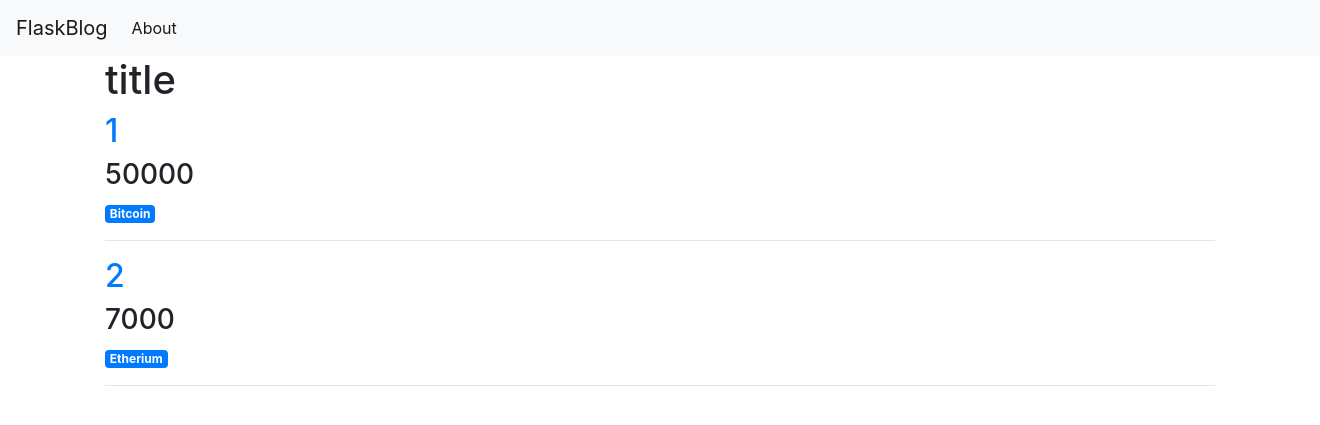
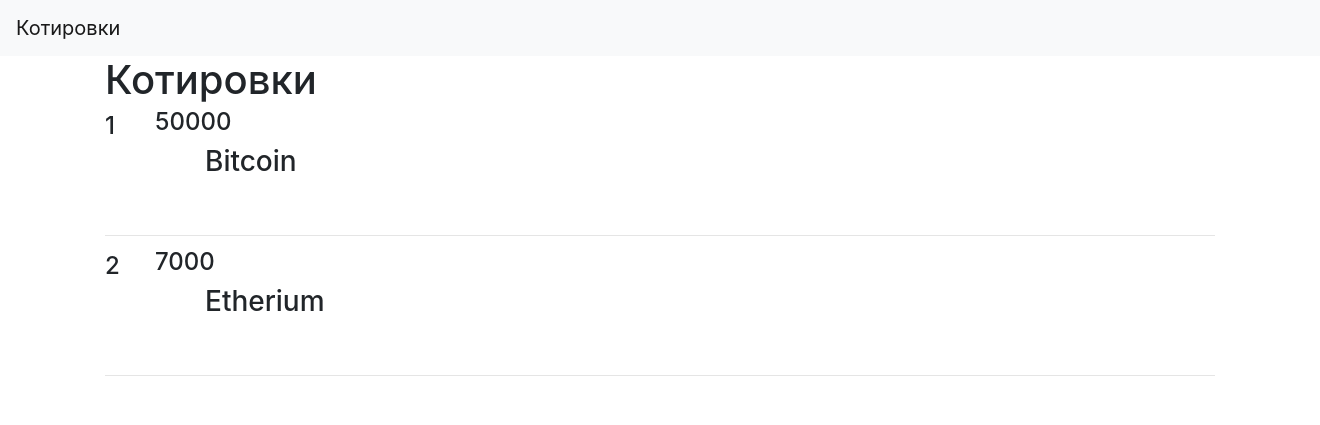
Before and after one commit to Confuzerpy/quotes_site, a Flask app: page / in a window 1320 px wide. Shown: the top 425 px of the page. Run offline with Flask 2, Linux system fonts and the light colour scheme; data comes from the database, SQL or seed files in the repository; some libraries are stand-ins or nearby versions.

Commit message:
начал писать парсер, исправил некоторые косяки

```diff
--- a/app.py
+++ b/app.py
@@ -4,13 +4,14 @@ from flask import Flask, render_template
 
 app = Flask(__name__)
 
-
+"""Получаем данные из БД"""
 def get_db_connection():
     conn = sqlite3.connect('database.db')
     conn.row_factory = sqlite3.Row
     return conn
 
 
+"""Главная страница"""
 @app.route('/')
 def index():
     conn = get_db_connection()
--- a/init_db.py
+++ b/init_db.py
@@ -3,7 +3,7 @@ import sqlite3
 
 connection = sqlite3.connect('database.db')
 
-
+# инициализируем бд
 with open('schema.sql') as db:
     connection.executescript(db.read())
 
--- a/templates/base.html
+++ b/templates/base.html
@@ -8,21 +8,21 @@
     <!-- Bootstrap CSS -->
     <link rel="stylesheet" href="https://stackpath.bootstrapcdn.com/bootstrap/4.3.1/css/bootstrap.min.css" integrity="sha384-ggOyR0iXCbMQv3Xipma34MD+dH/1fQ784/j6cY/iJTQUOhcWr7x9JvoRxT2MZw1T" crossorigin="anonymous">
 
-    <title>{% block title %} {% endblock %}</title>
+    <title>{% block title %} base {% endblock %}</title>
   </head>
   <body>
     <nav class="navbar navbar-expand-md navbar-light bg-light">
-        <a class="navbar-brand" href="{{ url_for('index')}}">FlaskBlog</a>
+        <a class="navbar-brand" href="{{ url_for('index')}}">Котировки</a>
         <button class="navbar-toggler" type="button" data-toggle="collapse" data-target="#navbarNav" aria-controls="navbarNav" aria-expanded="false" aria-label="Toggle navigation">
             <span class="navbar-toggler-icon"></span>
         </button>
-        <div class="collapse navbar-collapse" id="navbarNav">
+<!--         <div class="collapse navbar-collapse" id="navbarNav">
             <ul class="navbar-nav">
             <li class="nav-item active">
                 <a class="nav-link" href="#">About</a>
             </li>
             </ul>
-        </div>
+        </div> -->
     </nav>
     <div class="container">
         {% block content %} {% endblock %}
--- a/templates/index.html
+++ b/templates/index.html
@@ -1,13 +1,14 @@
 {% extends 'base.html' %}
 
 {% block content %}
-    <h1>{% block title %}title{% endblock %}</h1>
+    <h1>{% block title %}Котировки{% endblock %}</h1>
     {% for col in main %}
-    	<a href="#">
-    		<h2>{{ col['id'] }}</h2>
+    	<a >
+    		<h4>{{ col['id'] }}</h4>
+    		<div class="price" style="position: relative; top: -41px; left: 50px;"><h4>{{ col['price'] }}</h4></div>
+    		<div class="name" style="position: relative; top: -41px; left: 100px;"><h3>{{ col['name'] }}</h3></div>
     	</a>
-    		<h3>{{ col['price'] }}</h3>
-    	<span class="badge badge-primary">{{ col['name'] }}</span>
+    		<!-- <h3>{{ col['name'] }}</h3> -->
     	<hr>
     {% endfor %}
 {% endblock %}
```
Also changed, not shown: parser.py (added, +9 -0 lines).
